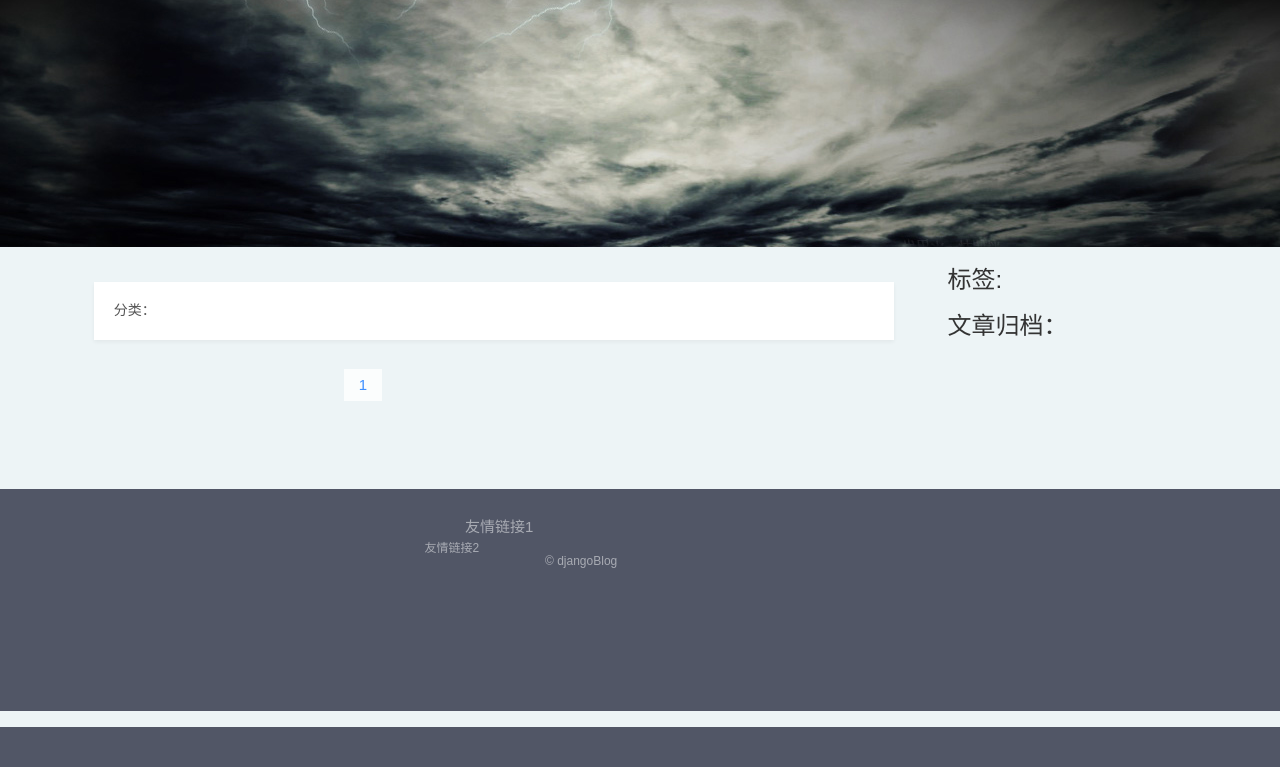
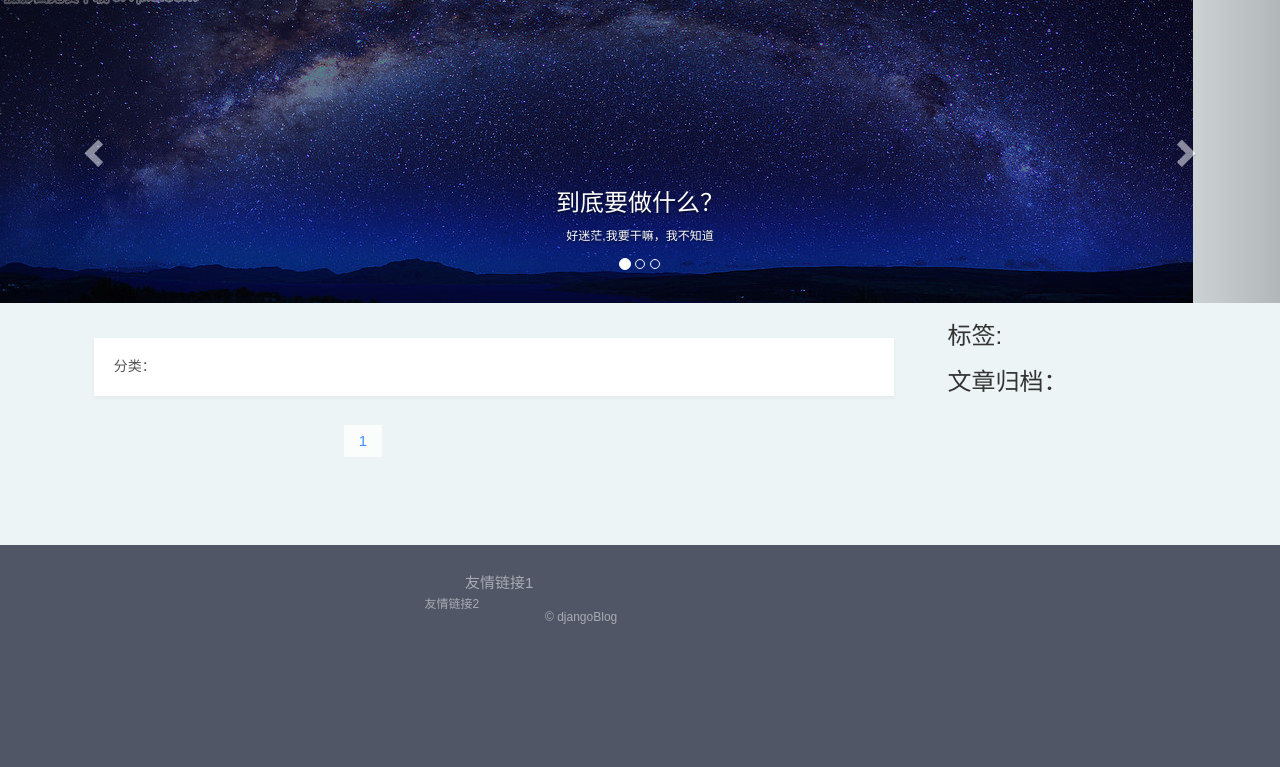
Before and after one commit to Wild0Chen/Django_blog, a Django app: page /blog/ in a window 1280 px wide. Shown: the part 73-840 px from the top of the page. Before the commit the page ends 800 px from the top, so only its background shows below. Run offline with Django 3.2, Linux system fonts and the light colour scheme; data that the repository does not hold is empty; some libraries are stand-ins or nearby versions.

Commit message:
carousel

```diff
--- a/blog/templates/blog/index.html
+++ b/blog/templates/blog/index.html
@@ -1,6 +1,50 @@
 {% extends 'base.html' %}
 {% block content %}
-    <div id="banner" class="noselect"></div>
+<!--<div id="banner" class="noselect"></div>-->
+<div id="carousel-example-generic" class="carousel slide" data-ride="carousel">
+    <!-- Indicators 小点点-->
+    <ol class="carousel-indicators car">
+        <li data-target="#carousel-example-generic" data-slide-to="0" class="active"></li>
+        <li data-target="#carousel-example-generic" data-slide-to="1"></li>
+        <li data-target="#carousel-example-generic" data-slide-to="2"></li>
+    </ol>
+
+    <!-- Wrapper for slides -->
+    <div class="carousel-inner" role="listbox">
+        <div class="item active">
+            <img src="../../static/blog/img/1.jpg" alt="...">
+            <div class="carousel-caption">
+                <h3>到底要做什么？</h3>
+                <p>好迷茫,我要干嘛，我不知道</p>
+            </div>
+        </div>
+        <div class="item">
+            <img src="../../static/blog/img/2.jpg" alt="...">
+            <div class="carousel-caption">
+                <h3>我为什么在这里</h3>
+                <p>我也不知道，我为什么会在这里</p>
+            </div>
+        </div>
+        <div class="item">
+            <img src="../../static/blog/img/3.png">
+            <div class="carousel-caption">
+                <h3>我从那里来都</h3>
+                <p>我要到那里去？我到底是谁？</p>
+            </div>
+        </div>
+    </div>
+
+    <!-- Controls -->
+    <a class="left carousel-control" href="#carousel-example-generic" role="button" data-slide="prev">
+        <span class="glyphicon glyphicon-chevron-left" aria-hidden="true"></span>
+        <span class="sr-only">Previous</span>
+    </a>
+    <a class="right carousel-control" href="#carousel-example-generic" role="button" data-slide="next">
+        <span class="glyphicon glyphicon-chevron-right" aria-hidden="true"></span>
+        <span class="sr-only">Next</span>
+    </a>
+</div>
+
 
 <div class="container">
     <div class="row">
@@ -51,7 +95,7 @@
                             {% endif %}
                         </li>
                         {% for page in pages %}
-      <li><a href="?page={{ page }}">{{ page }}</a> </li>
+                        <li><a href="?page={{ page }}">{{ page }}</a></li>
                         {% endfor %}
                         {% if article.has_next %}
                         <li>
```
Also changed, not shown: blog/static/blog/img/1.jpg (added), blog/static/blog/img/2.jpg (added), blog/static/blog/img/3.png (added), blog/static/blog/img/banner.jpg (deleted), blog/static/blog/img/bk.jpg (added), readme.md, 10 other files. Lines whose indentation alone changed are shown as unchanged.
